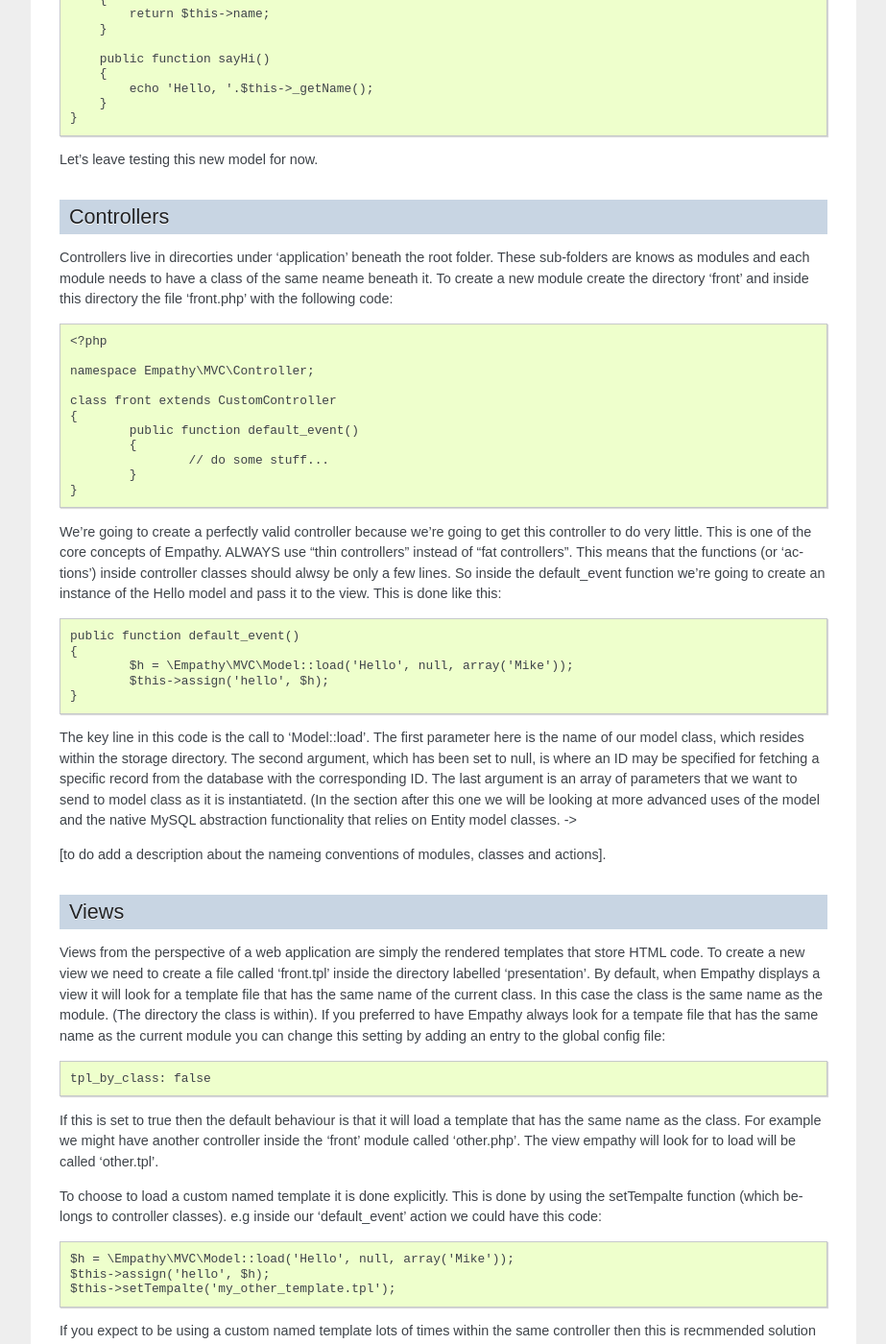
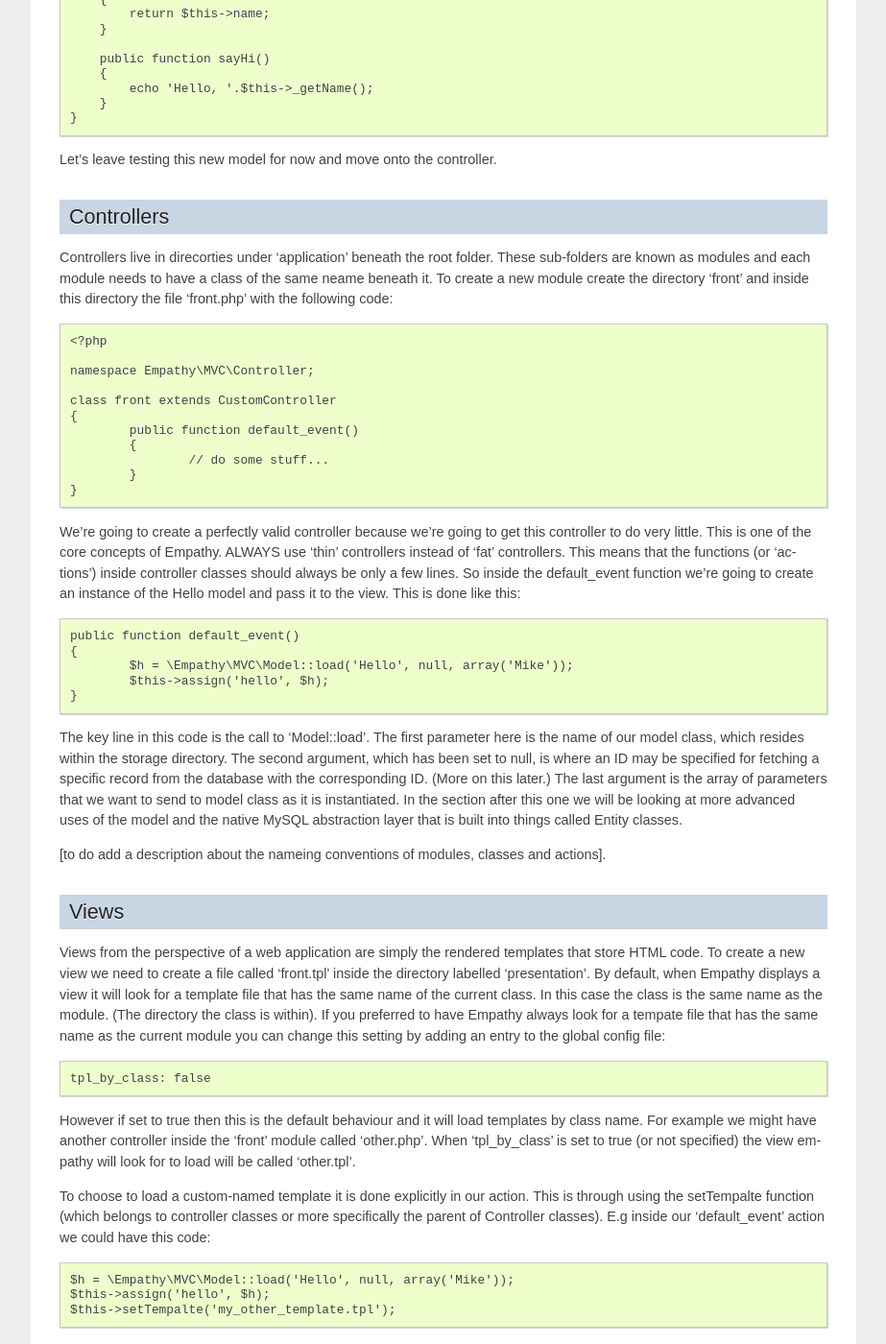
Before and after one commit to mikejw/empathy, a Sphinx documentation site: the page built from edocs/source/themvc.rst, in a window 1280 px wide and 1400 px high, scrolled down 702 px. Shown: the whole window at 96% size, without its empty margins (198-1121 px from the left). Built offline with Sphinx 7.4.7, drawn with Linux system fonts in a browser that asks for light colours; some of the changed text lies outside the part shown.

Commit message:
edoc changes.

```diff
--- a/edocs/source/themvc.rst
+++ b/edocs/source/themvc.rst
@@ -14,7 +14,7 @@
 Let's jump straight into the deep end then and create a model.  The first you'll need
 to do is create the directory where model files live which is called 'storage'.  (By the way
 the convention of having directories labelled 'application', 'storage' and 'presentation'
-is a convention within Empathy that goes back to at least 2007.)::
+is a convention with Empathy that goes back to at least 2007.)::
 
 Anyway so within the root directory of your app::
 
@@ -48,13 +48,14 @@
 	    }
 	}
 
-Let's leave testing this new model for now.
+Let's leave testing this new model for now and move onto the controller.
 
 
 Controllers
 -----------
 
-Controllers live in direcorties under 'application' beneath the root folder. These sub-folders are knows as modules and each module needs to have a class of the same neame beneath it.  To create a new module create the directory 'front' and inside this directory the file 'front.php' with the following code::
+Controllers live in direcorties under 'application' beneath the root folder. These sub-folders
+are known as modules and each module needs to have a class of the same neame beneath it.  To create a new module create the directory 'front' and inside this directory the file 'front.php' with the following code::
 
 	<?php
 
@@ -68,8 +69,8 @@
 		}
 	}
 
-We're going to create a perfectly valid controller because we're going to get this controller to do very little. This is one of the core concepts of Empathy. ALWAYS use "thin controllers" instead of "fat controllers".  This
-means that the functions (or 'actions') inside controller classes should alwsy be only a few lines.  So inside
+We're going to create a perfectly valid controller because we're going to get this controller to do very little. This is one of the core concepts of Empathy. ALWAYS use 'thin' controllers instead of 'fat' controllers.  This
+means that the functions (or 'actions') inside controller classes should always be only a few lines.  So inside
 the default_event function we're going to create an instance of the Hello model and pass it to the view.  This is done like this::
 
 
@@ -80,9 +81,7 @@
 		$this->assign('hello', $h);
 	}
 
-The key line in this code is the call to 'Model::load'.  The first parameter here is the name of our model class, which resides within the storage directory.  The second argument, which has been set to null, is where an ID may be specified for fetching a specific record from the database with the corresponding ID.  The last argument is an array of parameters that we want to send
-to model class as it is instantiatetd.  (In the section after this one we will be looking at more advanced uses of the model
-and the native MySQL abstraction functionality that relies on Entity model classes. ->
+The key line in this code is the call to 'Model::load'.  The first parameter here is the name of our model class, which resides within the storage directory.  The second argument, which has been set to null, is where an ID may be specified for fetching a specific record from the database with the corresponding ID.  (More on this later.) The last argument is the array of parameters that we want to send to model class as it is instantiated.  In the section after this one we will be looking at more advanced uses of the model and the native MySQL abstraction layer that is built into things called Entity classes.
 
 [to do add a description about the nameing conventions of modules, classes and actions].
 
@@ -96,16 +95,17 @@
 
 	tpl_by_class: false
 
-If this is set to true then the default behaviour is that it will load a template that has the same name as the class. For example we might have another controller inside the 'front' module called 'other.php'.  The view empathy will look for to load will be called 'other.tpl'.
+However if set to true then this is the default behaviour and it will load templates by class name. For example we might have another controller inside the 'front' module called 'other.php'.  When 'tpl_by_class' is set to true (or not specified) the view empathy will look for to load will be called 'other.tpl'.
 
-To choose to load a custom named template it is done explicitly.  This is done by using the setTempalte function (which belongs to controller classes). e.g inside our 'default_event' action we could have this code::
+To choose to load a custom-named template it is done explicitly in our action.  This is through using the setTempalte function (which belongs to controller classes or more specifically the parent of Controller classes). E.g inside our 'default_event' action we could have this code::
 
 	$h = \Empathy\MVC\Model::load('Hello', null, array('Mike'));
 	$this->assign('hello', $h);
 	$this->setTempalte('my_other_template.tpl');
 
-If you expect to be using a custom named template lots of times within the same controller then this is recmmended solution where the template is assigned in the constructor.  If an action needs to use something different you can
-always call setTemplate again to override the previous selection::
+If you expect to be using the same custom named template lots of times within the same controller then the
+following is recmmended solution where the template is assigned in the constructor and so will be set just before any actions
+are exectued.::
 
 
 	<?php
@@ -127,18 +127,19 @@
 		}
 	}
 
-What if you don't want to render a view, you might be wondering.  In some rare cases where this is desired
-it can be achieved by simply adding the following
-line at the end of your action::
+If you decied that any of these actions needs to use something different you can
+always call setTemplate again to override the selection made in the constructor. What if you don't want to render a view, you might be wondering?  In some cases this can be desired and it can be achieved by simply returning false at the end of the method::
 
 	return false; // don't attempt to render anything
 
 
-In the case of our app though we want to do something with the 'Hello' model that is being passed to the view
-by the controller.  Let's try calling the 'sayHello' method which is native to our model object.  Inside
+In the case of our app though, we want to do something with the 'Hello' model that is being passed to the view
+by the controller.  Let's try calling the 'sayHello' method which is native to our model object inside
 our 'front.tpl' template file::
 
 
 	{$hello->sayHello()}
 
+Load up the URL http://localhost/firstapp/public_html/front and you should see the message 'hello, author'.
+
 For more information on what you can do with Smarty templates see http://smartypants.com
```
Also changed, not shown: other parts of edocs/source/themvc.rst (+3 -3 lines), edocs/source/gettingstarted.rst (+4 -4 lines).
